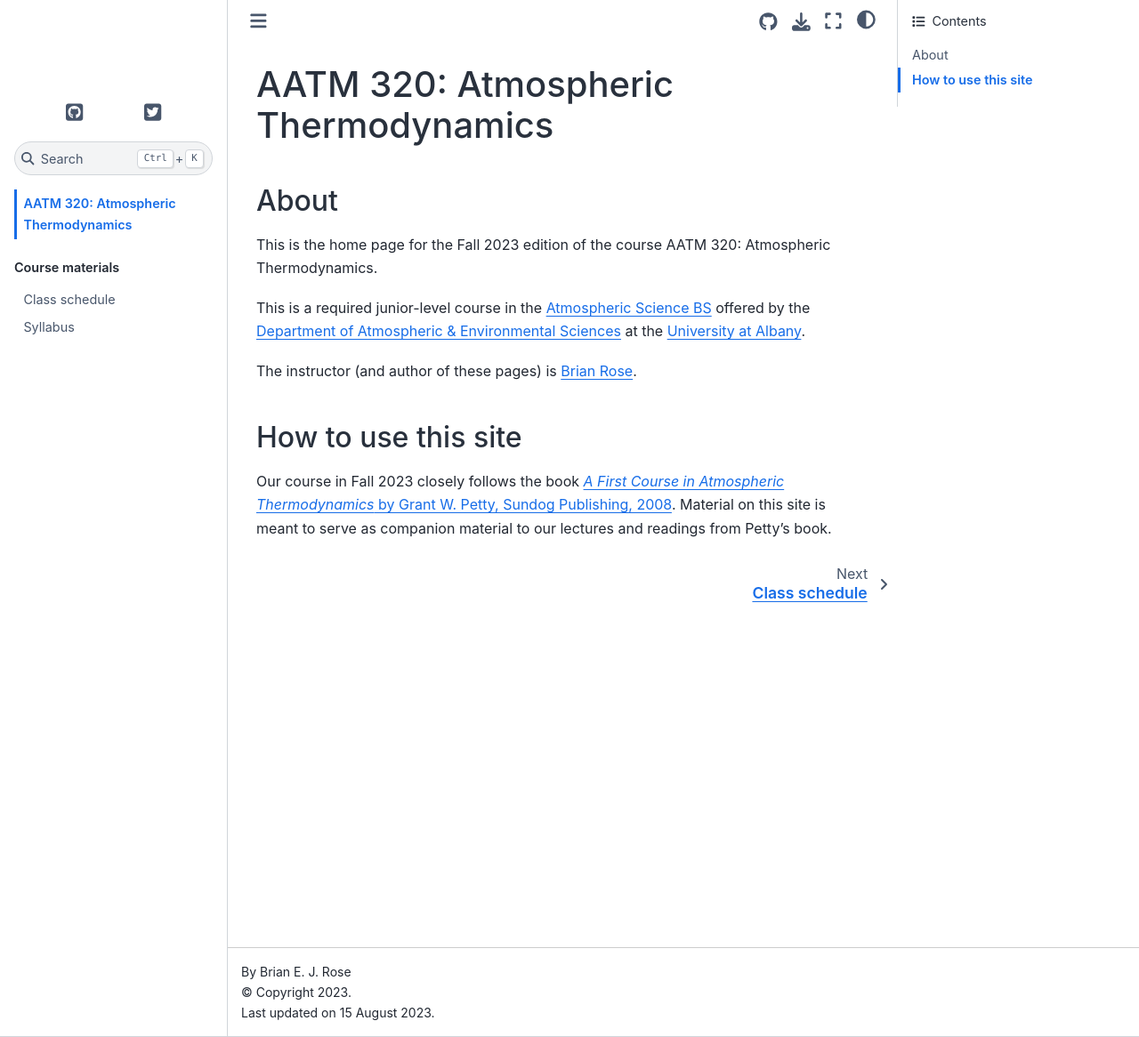
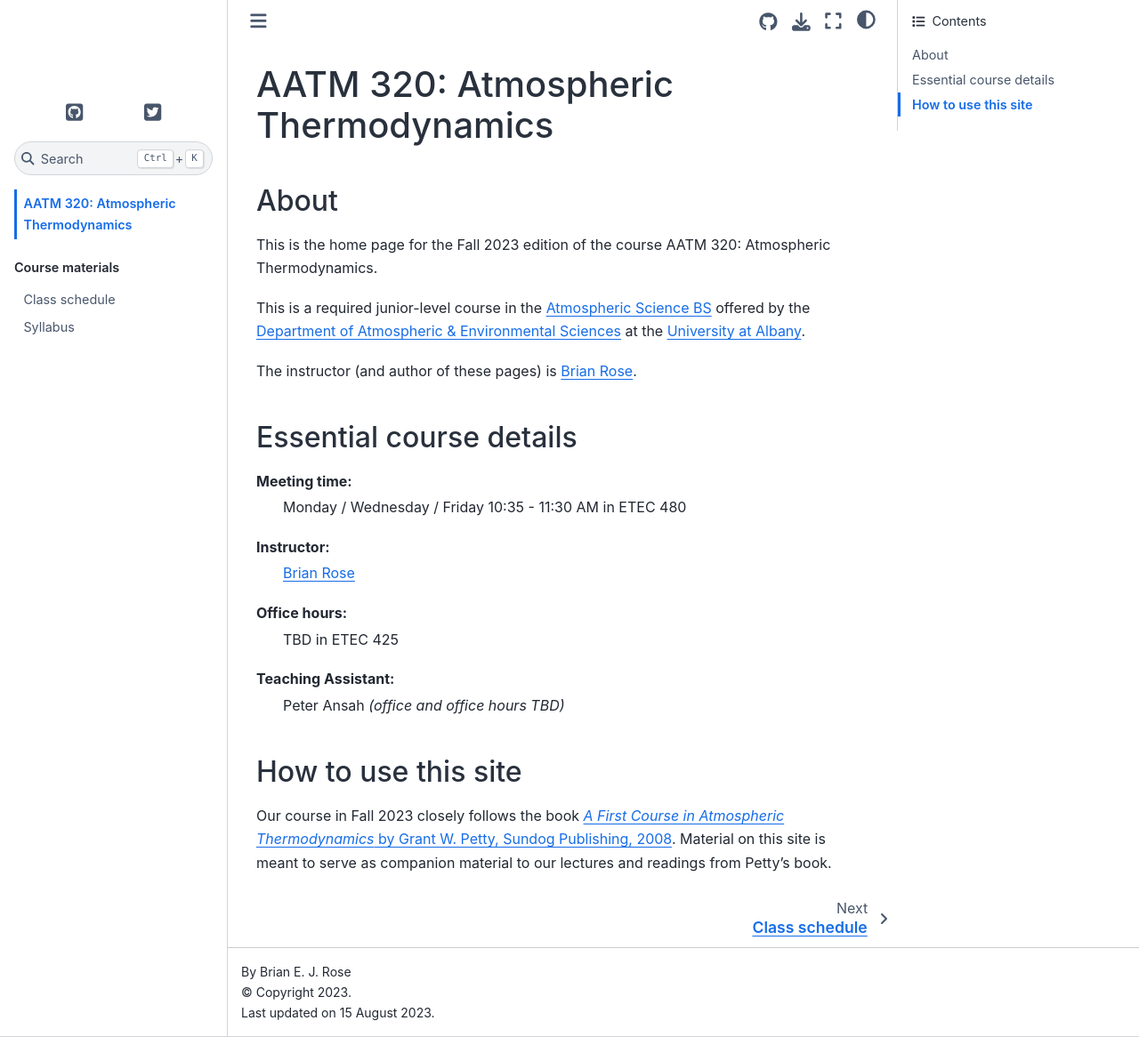
Before and after one commit to brian-rose/atm320-thermodynamics, a Jupyter Book: the page built from home.md, in a window 1280 px wide and 1166 px high. Shown: the whole window at 89% size. Built offline with Jupyter Book 1.0.4 settings and Sphinx 7.4.7 and the Sphinx Book theme 1.1.4, drawn with Linux system fonts in a browser that asks for light colours; pages that are not in the unit, such as notebooks, are missing from menus.

```diff
--- a/home.md
+++ b/home.md
@@ -9,6 +9,20 @@
 
 The instructor (and author of these pages) is [Brian Rose](https://www.atmos.albany.edu/facstaff/brose/).
 
+## Essential course details
+
+Meeting time:
+: Monday / Wednesday / Friday 10:35 - 11:30 AM in ETEC 480
+
+Instructor:
+: [Brian Rose](https://www.atmos.albany.edu/facstaff/brose/)
+
+Office hours:
+: TBD in ETEC 425
+
+Teaching Assistant:
+: Peter Ansah _(office and office hours TBD)_
+
 ## How to use this site
 
 Our course in Fall 2023 closely follows the book [_A First Course in Atmospheric Thermodynamics_ by Grant W. Petty, Sundog Publishing, 2008](https://sundogpublishingstore.myshopify.com/products/a-first-course-in-atmospheric-thermodynamics-g-w-petty). Material on this site is meant to serve as companion material to our lectures and readings from Petty's book.
```
Also changed, not shown: syllabus.md (+1 -1 lines).
